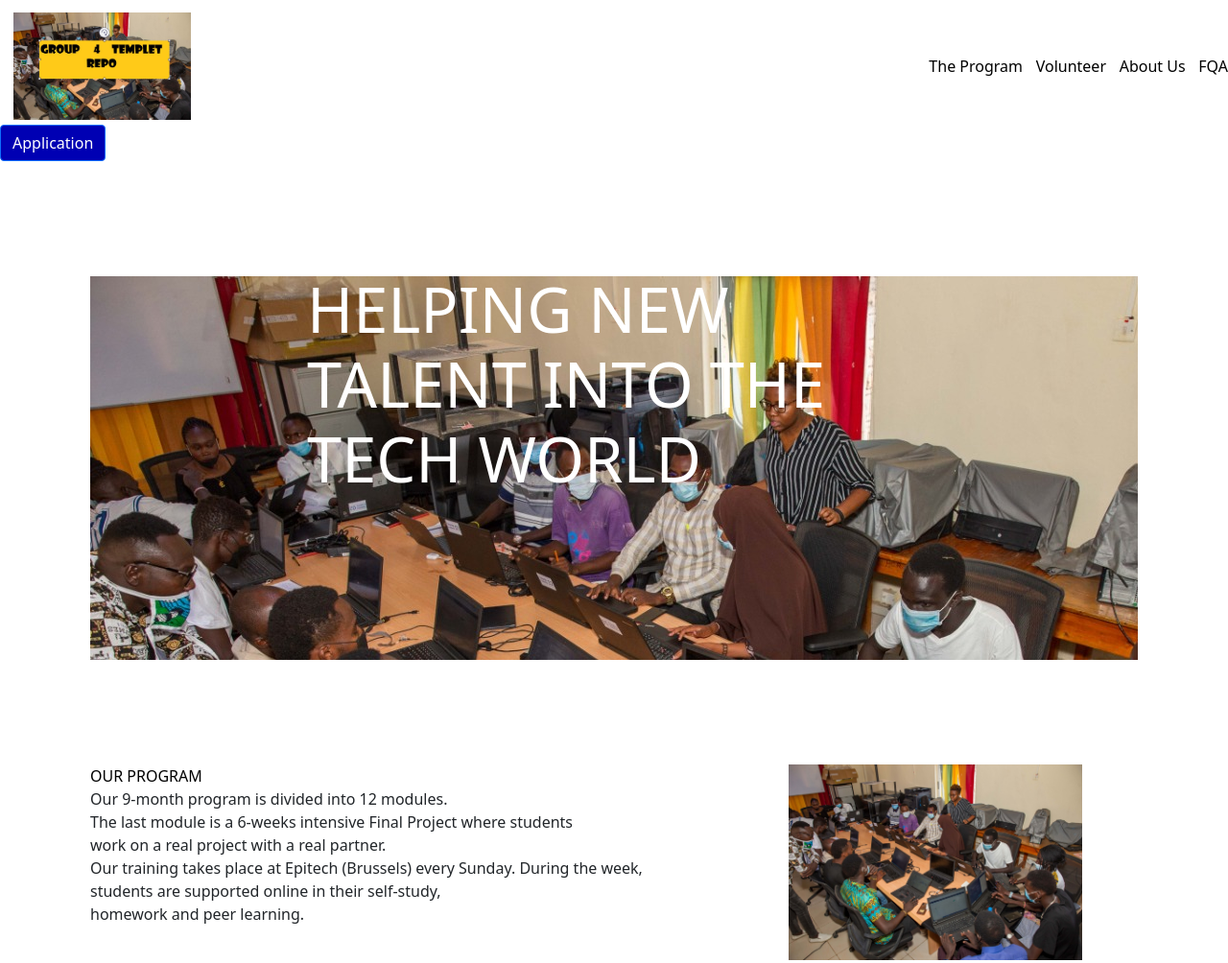
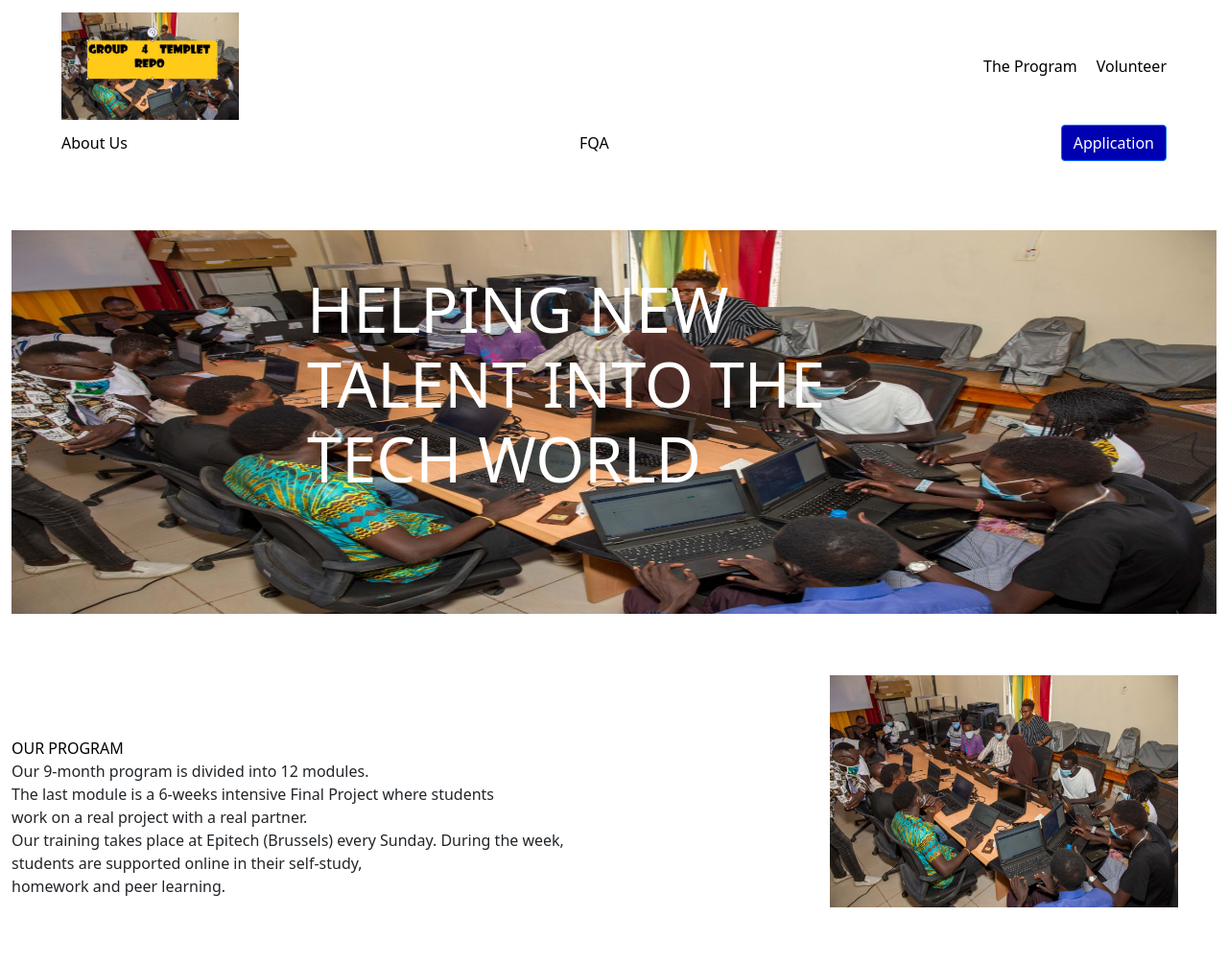
Before and after one commit to iTalantaAcademy-kakuma-1/Group4-Template-repo, a plain HTML site: page index.html in a window 1280 px wide. Shown: the top 1004 px of the page at 96% size. Drawn offline with nearby package versions, Linux system fonts and the light colour scheme.

Commit message:
my change

```diff
--- a/index.html
+++ b/index.html
@@ -8,8 +8,8 @@
       href="https://cdn.jsdelivr.net/npm/bootstrap@5.1.3/dist/css/bootstrap.min.css"
       rel="stylesheet"
       integrity="sha384-1BmE4kWBq78iYhFldvKuhfTAU6auU8tT94WrHftjDbrCEXSU1oBoqyl2QvZ6jIW3"
-      crossorigin="anonymous"
-    />
+      crossorigin="anonymous"/>
+
     <meta name="viewport" content="width=device-width, initial-scale=1" />
 
     <title>project!</title>
@@ -17,20 +17,8 @@
     <link href="./styles/index.css" rel="stylesheet" />
   </head>
   <body>
-
-
-
-
-
-
-      <div style="outline:none" tabindex="-1" id="gatsby-focus-wrapper">
-        <div class="sc-1pgxwqw-0 cvmZyS">
-          <header class="sc-23wcth-0 jXdyAY">
-          <div class="sc-ckr07g-0 fXKxaK">
-            <div class="sc-w12302-0 sHMVk">
-            <a aria-current="page" class="" href="/">
-              <nav class="navbar navbar-light bg-white ">
-                <a href="" class="navbar-brand" >
+    <nav class="navbar navbar-light bg-white " >
+        <a href="" class="navbar-brand" >
         <img src="./Image/group1.jpg" alt=""  width="20%"/> </a>
         <a href="progam.html">The Program</a>
         <a href="volunteer.html">Volunteer</a>
@@ -39,18 +27,18 @@
         <button type="button" class="btn btn-primary">Application</button>
       </nav>
       <section >
-        <div  class="container">
-        <div class="container-fluid">
-        <div class="row">
+
+          <div class="container-fluid">
+            <div class="row">
           <div class="col-xs-6">
 
-            <div class="image-background" style="background-image: url(./Image/image2.jpeg); height: 400px;">
+            <div class="position-relative" style="background-image: url(./Image/image2.jpeg); height: 400px; margin-top: 0px; background-repeat:round;" class="img-fluid">
             </div>
           <h1>HELPING NEW TALENT INTO THE TECH WORLD</h1>
           </div>
 
 
-
+          <div  class="container">
           <div class="row">
             <div class="col-xs-12 col-md-8"> <a href=""> OUR PROGRAM </a><br>
               Our 9-month program is divided into 12 modules. <br>
--- a/styles/index.css
+++ b/styles/index.css
@@ -31,3 +31,17 @@ btn-primary {
 .image-background {
   background-repeat: repeat-y;
 }
+.navbar,
+navbar-light,
+bg-white {
+}
+.col-xs-6 {
+  margin-top: 5%;
+  margin-left: 0%;
+}
+.navbar,
+navbar-light,
+bg-white {
+  margin-left: 5%;
+  margin-right: 5%;
+}
```
